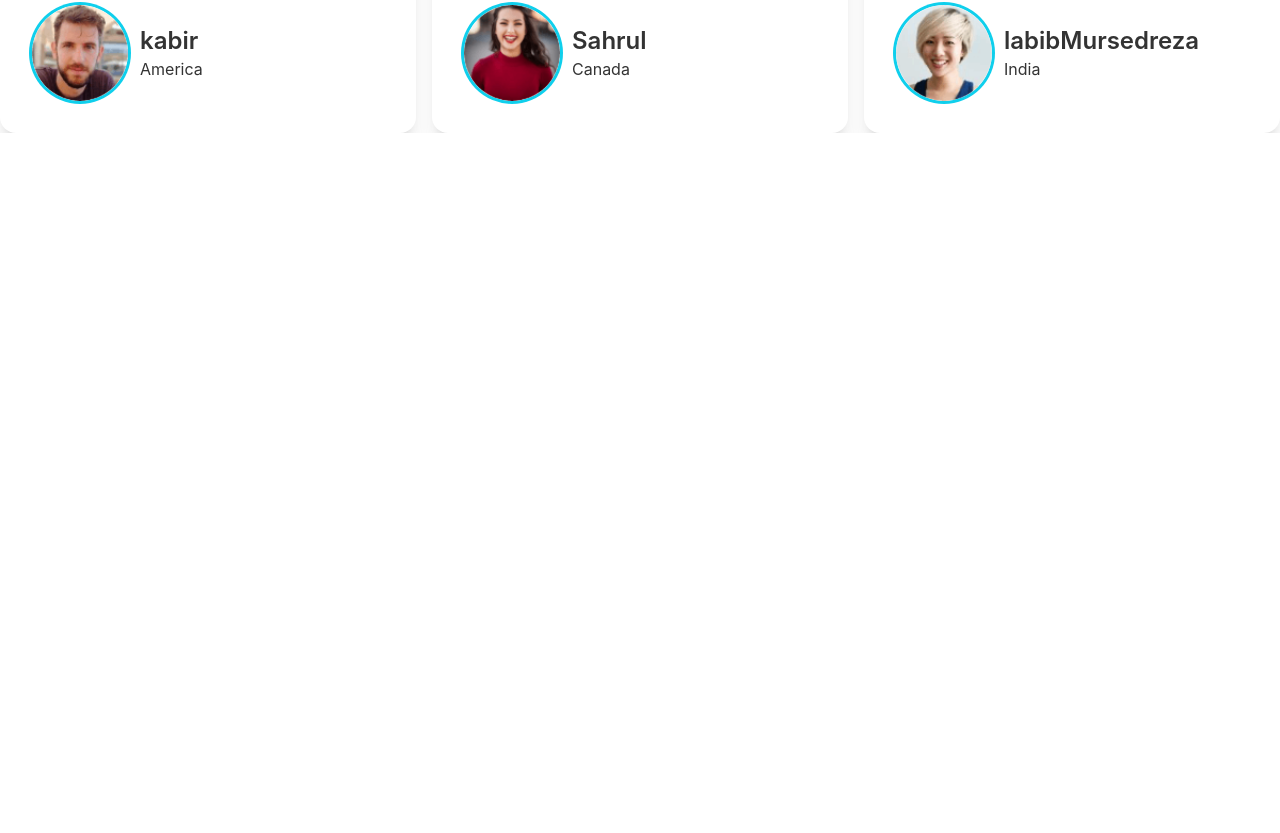
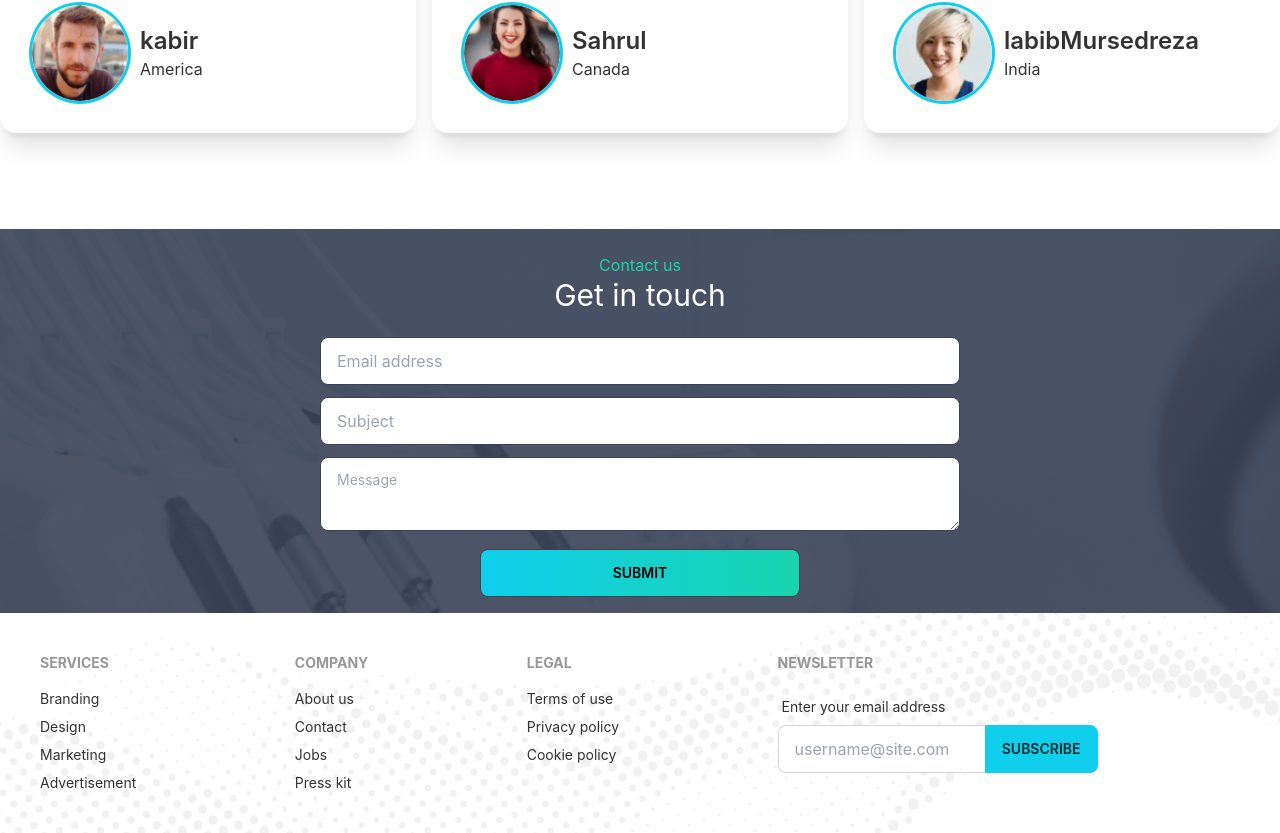
Before and after one commit to kabirbhai/doctors-kobir, a React (Create React App) app: page / in a window 1280 px wide. Shown: the part 3303-4136 px from the top of the page. Before the commit the page ends 3436 px from the top, so only its background shows below. Built offline with nearby package versions, Linux system fonts and the light colour scheme.

Commit message:
footer and contact us added

```diff
--- a/src/App.js
+++ b/src/App.js
@@ -5,6 +5,7 @@ import Home from "./pages/home/Home";
 import About from "./pages/about/About";
 import Navbar from "./pages/shared/Navbar";
 import Login from "./pages/login/Login";
+import Footer from "./pages/shared/Footer";
 
 function App() {
   return (
@@ -16,6 +17,7 @@ function App() {
         <Route path="/about" element={<About />} />
         <Route path="/login" element={<Login />} />
       </Routes>
+      <Footer />
     </div>
   );
 }
--- a/src/pages/Login/Login.js
+++ b/src/pages/Login/Login.js
@@ -1,7 +1,11 @@
 import React from "react";
 
 const Login = () => {
-  return <section>This is login</section>;
+  return (
+    <section className="container mx-auto">
+      <h1>Login</h1>
+    </section>
+  );
 };
 
 export default Login;
--- a/src/pages/about/About.js
+++ b/src/pages/about/About.js
@@ -2,9 +2,9 @@ import React from "react";
 
 const About = () => {
   return (
-    <div>
+    <section className="container mx-auto">
       <h1>About</h1>
-    </div>
+    </section>
   );
 };
 
--- /dev/null
+++ b/src/pages/home/ContactUsHome.js
@@ -0,0 +1,38 @@
+import React from "react";
+import background from "../../assets/images/appointment.png";
+
+const ContactUsHome = () => {
+  return (
+    <section className="mt-24" style={{ background: `url(${background})` }}>
+      <div className="container mx-auto">
+        <div className="py-6">
+          <h1 className=" text-secondary text-center">Contact us</h1>
+          <h1 className="text-center text-3xl text-white">Get in touch</h1>
+        </div>
+        <form className="w-1/2 mx-auto pb-4">
+          <input
+            type="text"
+            placeholder="Email address"
+            class="input input-bordered input-accent w-full mb-3"
+          />
+          <input
+            type="text"
+            placeholder="Subject"
+            class="input input-bordered input-accent w-full mb-3 "
+          />
+          <textarea
+            class="textarea textarea-accent w-full mb-3"
+            placeholder="Message"
+          ></textarea>
+          <input
+            className="btn bg-gradient-to-r text-black hover:text-white from-primary to-secondary block w-1/2 mx-auto"
+            type="button"
+            value="Submit"
+          />
+        </form>
+      </div>
+    </section>
+  );
+};
+
+export default ContactUsHome;
--- a/src/pages/home/Home.js
+++ b/src/pages/home/Home.js
@@ -1,5 +1,6 @@
 import React from "react";
 import Banner from "./Banner";
+import ContactUsHome from "./ContactUsHome";
 import Info from "./Info";
 import MakeAppointment from "./MakeAppointment";
 import Services from "./Services";
@@ -13,6 +14,7 @@ const Home = () => {
       <Services />
       <MakeAppointment />
       <Testimonials />
+      <ContactUsHome />
     </div>
   );
 };
--- /dev/null
+++ b/src/pages/shared/Footer.js
@@ -0,0 +1,56 @@
+import React from "react";
+import footer from "../../assets/images/footer.png";
+
+const Footer = () => {
+  return (
+    <footer
+      style={{
+        background: `url(${footer})`,
+        backgroundSize: "cover",
+        backgroundPosition: "center",
+      }}
+      class="footer p-10 text-base-content"
+    >
+      <div>
+        <span class="footer-title">Services</span>
+        <a class="link link-hover">Branding</a>
+        <a class="link link-hover">Design</a>
+        <a class="link link-hover">Marketing</a>
+        <a class="link link-hover">Advertisement</a>
+      </div>
+      <div>
+        <span class="footer-title">Company</span>
+        <a class="link link-hover">About us</a>
+        <a class="link link-hover">Contact</a>
+        <a class="link link-hover">Jobs</a>
+        <a class="link link-hover">Press kit</a>
+      </div>
+      <div>
+        <span class="footer-title">Legal</span>
+        <a class="link link-hover">Terms of use</a>
+        <a class="link link-hover">Privacy policy</a>
+        <a class="link link-hover">Cookie policy</a>
+      </div>
+      <div>
+        <span class="footer-title">Newsletter</span>
+        <div class="form-control w-80">
+          <label class="label">
+            <span class="label-text">Enter your email address</span>
+          </label>
+          <div class="relative">
+            <input
+              type="text"
+              placeholder="username@site.com"
+              class="input input-bordered w-full pr-16"
+            />
+            <button class="btn btn-primary absolute top-0 right-0 rounded-l-none">
+              Subscribe
+            </button>
+          </div>
+        </div>
+      </div>
+    </footer>
+  );
+};
+
+export default Footer;
```
